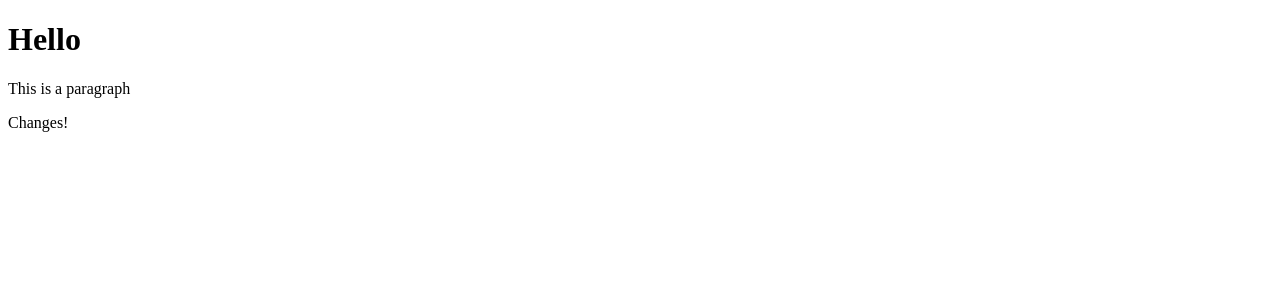
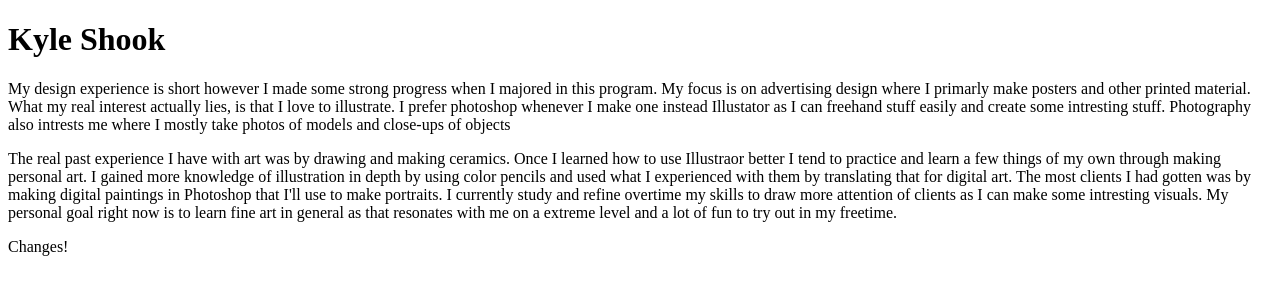
Before and after one commit to kshookyshooky/hello, a plain HTML site: page Hello.html in a window 1280 px wide. Drawn offline with Linux system fonts and the light colour scheme.

Commit message:
Added my name, title and paragraphs about me.

```diff
--- a/Hello.html
+++ b/Hello.html
@@ -2,11 +2,12 @@
 <html lang="en" dir="ltr">
   <head>
     <meta charset="utf-8">
-    <title></title>
+    <title>Hello World</title>
   </head>
   <body>
-    <h1>Hello</h1>
-    <p>This is a paragraph</p>
+    <h1>Kyle Shook</h1>
+    <p>My design experience is short however I made some strong progress when I majored in this program. My focus is on advertising design where I primarly make posters and other printed material. What my real interest actually lies, is that I love to illustrate. I prefer photoshop whenever I make one instead Illustator as I can freehand stuff easily and create some intresting stuff. Photography also intrests me where I mostly take photos of models and close-ups of objects</p>
+    <p>The real past experience I have with art was by drawing and making ceramics. Once I learned how to use Illustraor better I tend to practice and learn a few things of my own through making personal art. I gained more knowledge of illustration in depth by using color pencils and used what I experienced with them by translating that for digital art. The most clients I had gotten was by making digital paintings in Photoshop that I'll use to make portraits. I currently study and refine overtime my skills to draw more attention of clients as I can make some intresting visuals. My personal goal right now is to learn fine art in general as that resonates with me on a extreme level and a lot of fun to try out in my freetime.</p>
     <p>Changes!</p>
   </body>
 </html>
```
